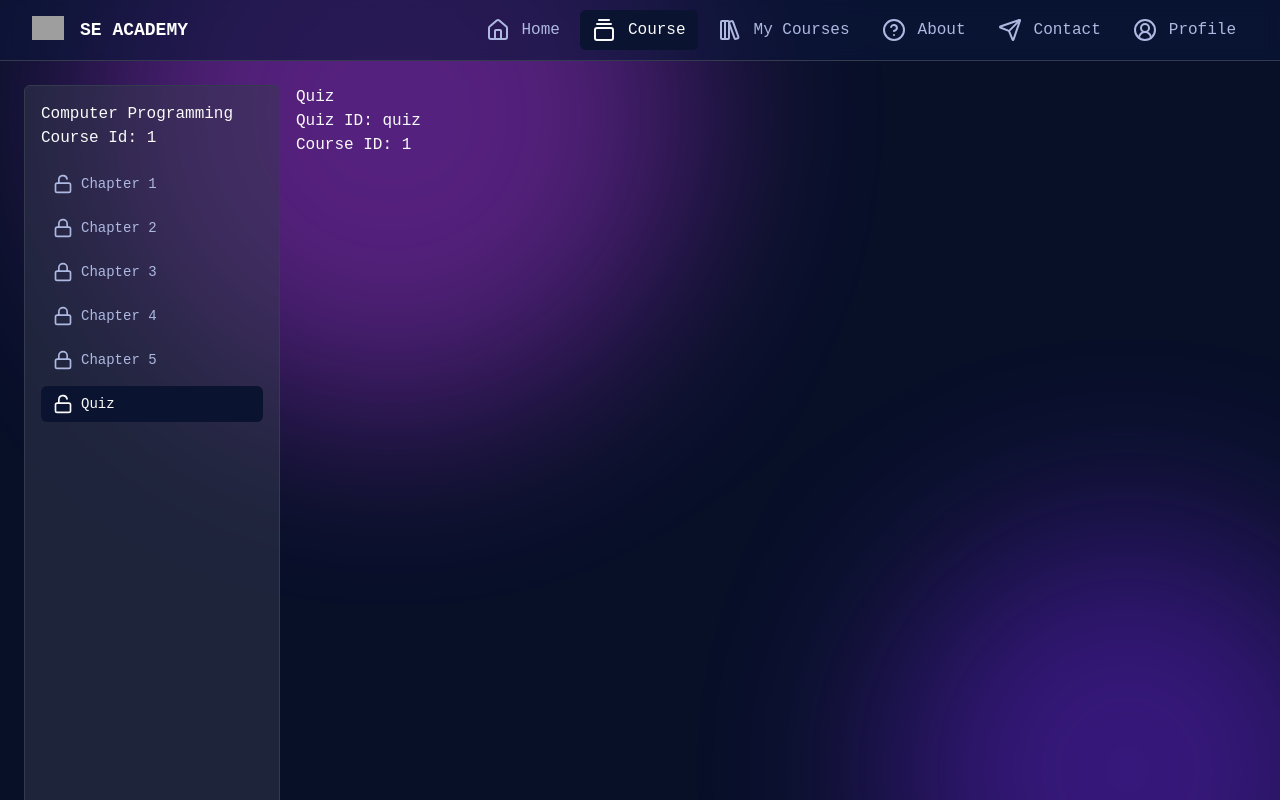
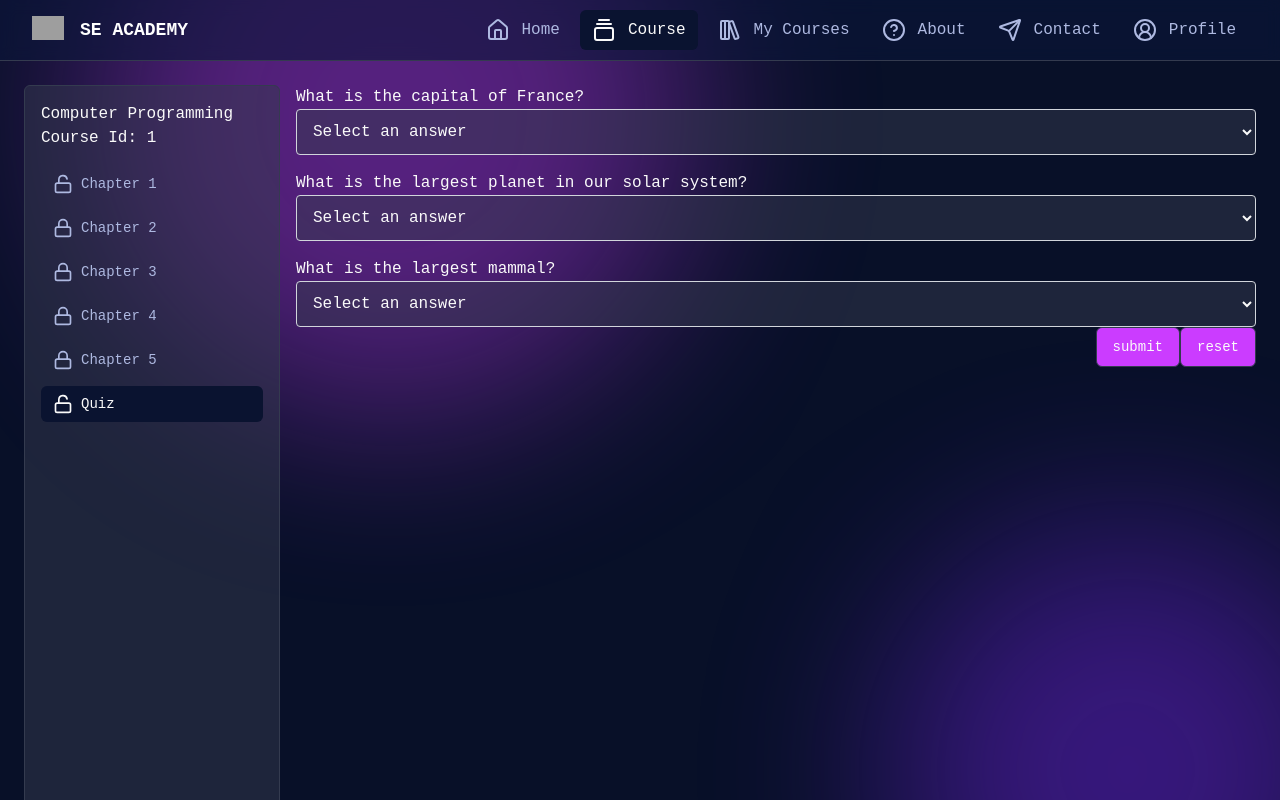
Before and after one commit to Bthcorn/se_academy_app_v2, a React (Vite) app: page /course/1/quiz/quiz in a window 1280 px wide. Shown: the top 800 px of the page. Built offline with nearby package versions, Linux system fonts and the light colour scheme; grey boxes are pictures that could not be loaded.

Commit message:
feat: add quiz page

```diff
--- a/src/components/QuizItem.jsx
+++ b/src/components/QuizItem.jsx
@@ -1,7 +1,33 @@
 import React from "react";
 
 const QuizItem = () => {
-  return <div></div>;
+  return (
+    <div className="flex w-full rounded-md bg-secondary-color4/50 px-3 py-2">
+      <div className="flex w-full flex-col items-center justify-between">
+        <div className="inline-flex items-center">
+          <h1 className="ml-2 text-lg font-semibold">Quiz 1</h1>
+        </div>
+        <div>
+          <div>
+            <input type="radio" name="quiz" id="quiz1" />
+            <label htmlFor="quiz1">Option 1</label>
+          </div>
+          <div>
+            <input type="radio" name="quiz" id="quiz2" />
+            <label htmlFor="quiz2">Option 2</label>
+          </div>
+          <div>
+            <input type="radio" name="quiz" id="quiz3" />
+            <label htmlFor="quiz3">Option 3</label>
+          </div>
+          <div>
+            <input type="radio" name="quiz" id="quiz4" />
+            <label htmlFor="quiz4">Option 4</label>
+          </div>
+        </div>
+      </div>
+    </div>
+  );
 };
 
 export default QuizItem;
--- a/src/components/VideoChapter.jsx
+++ b/src/components/VideoChapter.jsx
@@ -18,7 +18,10 @@ const VideoChapter = ({ chapter }) => {
           metadataVideoId="1234"
           metadataVideoTitle="My Video Title"
           metadataViewerUserId="1234"
-          onTimeUpdate={onTimeUpdate}
+          // onTimeUpdate={onTimeUpdate}
+          startTime={60}
+          onProgress={(e) => console.log("progress", e.target.currentTime)}
+          onPause={() => console.log("paused")}
           onPlaying={() => console.log("playing")}
           src={`https://stream.mux.com/EcHgOK9coz5K4rjSwOkoE7Y7O01201YMIC200RI6lNxnhs.m3u8`}
           className="w-full max-w-[800px] object-fill"
--- a/src/components/admin-userboard/usertable.jsx
+++ b/src/components/admin-userboard/usertable.jsx
@@ -138,7 +138,7 @@ const UserTable = ({ users }) => {
                 </td>
 
                 {/* User column with avatar and name */}
-                <td className="flex items-center py-4">
+                <td className="inline-flex items-center py-4">
                   <img
                     className="mr-4 h-10 w-10 rounded-full"
                     src={user.avatar_image}
--- a/src/pages/Profile.jsx
+++ b/src/pages/Profile.jsx
@@ -140,21 +140,21 @@ function Profile() {
             <div className="inline-flex items-center gap-2">
               <Star size={20} />
               <span>points:</span>
-              <span className="flex items-center justify-center rounded-md px-2 py-1 bg-primary/20 text-primary">
+              <span className="flex items-center justify-center rounded-md bg-primary/20 px-2 py-1 text-primary">
                 100
               </span>
             </div>
             <div className="inline-flex items-center gap-2">
               <Sprout size={20} />
               <span>level:</span>
-              <span className="flex items-center justify-center rounded-md px-2 py-1 bg-secondary-color5/20 text-secondary-color5">
+              <span className="flex items-center justify-center rounded-md bg-secondary-color5/20 px-2 py-1 text-secondary-color5">
                 3
               </span>
             </div>
             <div className="inline-flex items-center gap-2">
               <History size={20} />
               <span className="">studytime: </span>
-              <span className="flex items-center justify-center rounded-md px-2 py-1 bg-secondary-color3/20 text-secondary-color3">
+              <span className="flex items-center justify-center rounded-md bg-secondary-color3/20 px-2 py-1 text-secondary-color3">
                 3
               </span>
               <span>hrs</span>
@@ -170,7 +170,7 @@ function Profile() {
                 <span className="text-sm text-foreground">
                   Completed React Course
                 </span>
-                <span className="flex items-center justify-center rounded-md px-2 py-1 bg-primary/20 text-primary">
+                <span className="flex items-center justify-center rounded-md bg-primary/20 px-2 py-1 text-primary">
                   +100
                 </span>
               </li>
@@ -178,7 +178,7 @@ function Profile() {
                 <span className="text-sm text-foreground">
                   Completed React Course
                 </span>
-                <span className="flex items-center justify-center rounded-md px-2 py-1 bg-primary/20 text-primary">
+                <span className="flex items-center justify-center rounded-md bg-primary/20 px-2 py-1 text-primary">
                   +100
                 </span>
               </li>
@@ -197,7 +197,7 @@ function Profile() {
                   className="h-8 w-8 rounded-full"
                 />
                 <span className="text-sm text-foreground">1. John Doe</span>
-                <span className="flex items-center justify-center rounded-md px-2 py-1 bg-secondary-color2/20 text-secondary-color2">
+                <span className="flex items-center justify-center rounded-md bg-secondary-color2/20 px-2 py-1 text-secondary-color2">
                   100
                 </span>
               </div>
@@ -208,7 +208,7 @@ function Profile() {
                   className="h-8 w-8 rounded-full"
                 />
                 <span className="text-sm text-foreground">2. John Doe</span>
-                <span className="flex items-center justify-center rounded-md px-2 py-1 bg-secondary-color2/20 text-secondary-color2">
+                <span className="flex items-center justify-center rounded-md bg-secondary-color2/20 px-2 py-1 text-secondary-color2">
                   100
                 </span>
               </div>
@@ -219,7 +219,7 @@ function Profile() {
                   className="h-8 w-8 rounded-full"
                 />
                 <span className="text-sm text-foreground">3. John Doe</span>
-                <span className="flex items-center justify-center rounded-md px-2 py-1 bg-secondary-color2/20 text-secondary-color2">
+                <span className="flex items-center justify-center rounded-md bg-secondary-color2/20 px-2 py-1 text-secondary-color2">
                   100
                 </span>
               </div>
--- a/src/pages/Quiz.jsx
+++ b/src/pages/Quiz.jsx
@@ -1,13 +1,181 @@
-import React from "react";
-import { useParams } from "react-router-dom";
+import React, { useEffect } from "react";
+import { Link, useLocation, useParams } from "react-router-dom";
+import QuizItem from "../components/QuizItem";
+import Button from "../components/Button";
+
+const quizData = [
+  {
+    id: 1,
+    question: "What is the capital of France?",
+    options: [
+      {
+        id: 1,
+        text: "Paris",
+      },
+      {
+        id: 2,
+        text: "London",
+      },
+      {
+        id: 3,
+        text: "Berlin",
+      },
+      {
+        id: 4,
+        text: "Madrid",
+      },
+    ],
+  },
+  {
+    id: 2,
+    question: "What is the largest planet in our solar system?",
+    options: [
+      {
+        id: 1,
+        text: "Jupiter",
+      },
+      {
+        id: 2,
+        text: "Saturn",
+      },
+      {
+        id: 3,
+        text: "Neptune",
+      },
+      {
+        id: 4,
+        text: "Uranus",
+      },
+    ],
+  },
+  {
+    id: 3,
+    question: "What is the largest mammal?",
+    options: [
+      {
+        id: 1,
+        text: "Blue Whale",
+      },
+      {
+        id: 2,
+        text: "Elephant",
+      },
+      {
+        id: 3,
+        text: "Giraffe",
+      },
+      {
+        id: 4,
+        text: "Kangaroo",
+      },
+    ],
+  },
+];
+
+const correctAnswers = [
+  {
+    id: 1,
+    text: "Paris",
+    answer: 1,
+  },
+  {
+    id: 2,
+    text: "Jupiter",
+    answer: 1,
+  },
+  {
+    id: 3,
+    text: "Blue Whale",
+    answer: 1,
+  },
+];
 
 function Quiz() {
   const { quizId, courseId } = useParams();
+  const [answers, setAnswers] = React.useState({});
+  const [showAnswer, setShowAnswer] = React.useState(false);
+  // const [correctAnswers, setCorrectAnswers] = React.useState([]);
+  const { state } = useLocation();
+
+  useEffect(() => {
+    console.log(answers);
+  }, [answers]);
+
+  const handleSubmit = (e) => {
+    e.preventDefault();
+    setShowAnswer(true);
+    //fetch request to submit answers
+    //fetch get the correct answers
+  };
+
+  const handleReset = () => {
+    setAnswers({});
+    setShowAnswer(false);
+  };
+
   return (
-    <div>
-      <h1>Quiz</h1>
-      <p>Quiz ID: {quizId}</p>
-      <p>Course ID: {courseId}</p>
+    <div className="flex h-full w-full flex-col">
+      {/* breadcrum */}
+      <div className="flex w-full justify-between md:hidden">
+        <Link
+          to={{
+            pathname: `/course/${courseId}`,
+            state: state,
+          }}
+        >
+          <Button label={"Back"}></Button>
+        </Link>
+        <h1>Quiz</h1>
+      </div>
+      <div className="flex flex-col gap-4">
+        {quizData.map((quiz) => (
+          <div key={quiz.id} className="w-full">
+            <h1>{quiz.question}</h1>
+            <select
+              name="quiz"
+              id="quiz"
+              className="w-full rounded border border-gray-300 bg-secondary-color4/50 p-2 md:p-3"
+              value={answers[quiz.id]}
+              onChange={(e) => {
+                setAnswers({
+                  ...answers,
+                  [quiz.id]: e.target.value,
+                });
+              }}
+            >
+              <option value="">Select an answer</option>
+              {quiz.options.map((option) => (
+                <option key={option.id} value={option.id}>
+                  {option.text}
+                </option>
+              ))}
+            </select>
+            {showAnswer && (
+              <div>
+                <p className="text-secondary-color5">
+                  Correct Answer: {correctAnswers[quiz.id - 1].text}
+                </p>
+              </div>
+            )}
+          </div>
+        ))}
+        {/* {showAnswer ? (
+          <div>
+            {correctAnswers.map((answer) => (
+              <div key={answer.id}>
+                <p>{answer.answer}</p>
+                <h1>{answer.text}</h1>
+              </div>
+            ))}
+          </div>
+        ) : (
+          <div></div>
+        )} */}
+      </div>
+      <div className="flex w-full justify-end">
+        <Button label={"submit"} onClick={handleSubmit}></Button>
+        <Button label={"reset"} onClick={handleReset}></Button>
+      </div>
     </div>
   );
 }
```
Also changed, not shown: src/components/admin-userboard/user_edit.jsx (+35 -35 lines).
